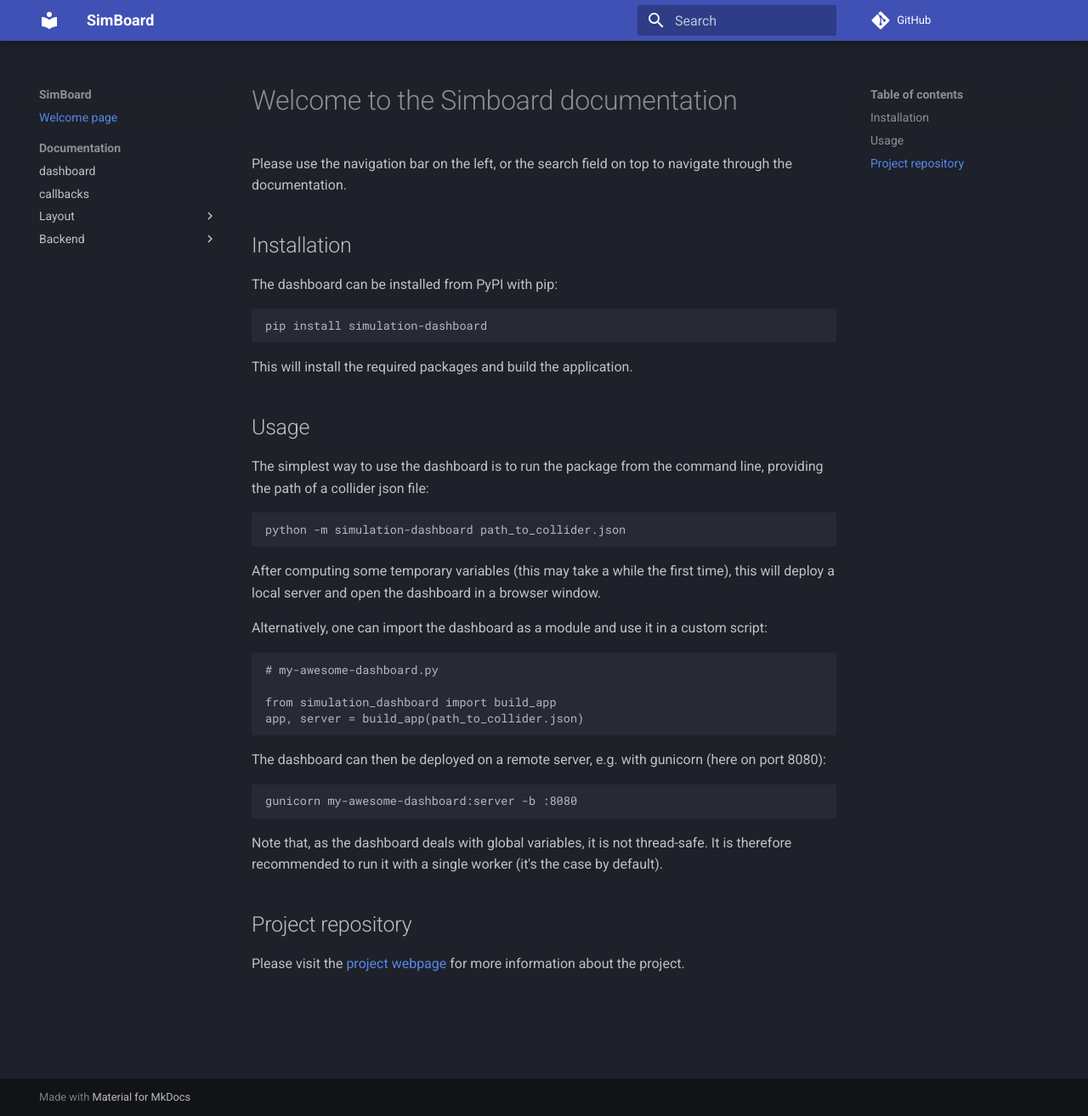
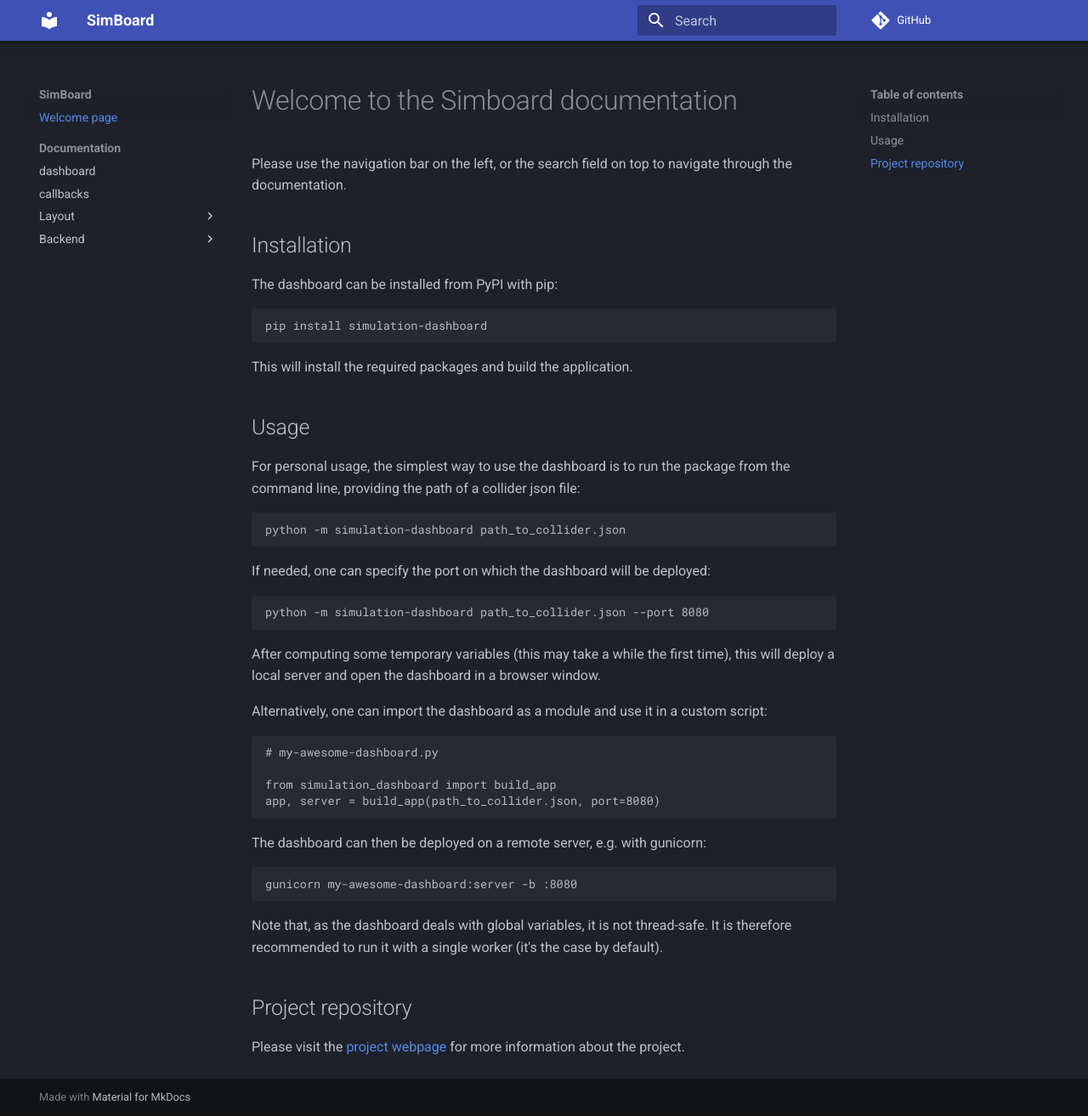
Before and after one commit to ColasDroin/collider-dashboard, an MkDocs documentation site: the page built from docs/index.md, in a window 1280 px wide and 1313 px high. Shown: the whole window at 85% size. Built offline with MkDocs 1.6.1 and Material for MkDocs 9.7.7, drawn with Linux system fonts in a browser that asks for light colours; comment, search, counter and statistics services are not loaded.

````diff
--- a/docs/index.md
+++ b/docs/index.md
@@ -15,10 +15,16 @@
 
 ## Usage
 
-The simplest way to use the dashboard is to run the package from the command line, providing the path of a collider json file:
+For personal usage, the simplest way to use the dashboard is to run the package from the command line, providing the path of a collider json file:
 
 ```bash
 python -m simulation-dashboard path_to_collider.json
+```
+
+If needed, one can specify the port on which the dashboard will be deployed:
+
+```bash
+python -m simulation-dashboard path_to_collider.json --port 8080
 ```
 
 After computing some temporary variables (this may take a while the first time), this will deploy a local server and open the dashboard in a browser window.
@@ -29,10 +35,10 @@
 # my-awesome-dashboard.py
 
 from simulation_dashboard import build_app
-app, server = build_app(path_to_collider.json)
+app, server = build_app(path_to_collider.json, port=8080)
 ```
 
-The dashboard can then be deployed on a remote server, e.g. with gunicorn (here on port 8080):
+The dashboard can then be deployed on a remote server, e.g. with gunicorn:
 
 ```bash
 gunicorn my-awesome-dashboard:server -b :8080
@@ -40,6 +46,7 @@
 
 Note that, as the dashboard deals with global variables, it is not thread-safe. It is therefore recommended to run it with a single worker (it's the case by default).
 
+
 ## Project repository
 
 Please visit the [project webpage](https://github.com/ColasDroin/simulation-dashboard) for more information about the project.
--- a/pyproject.toml
+++ b/pyproject.toml
@@ -21,6 +21,7 @@
 dash-mantine-components = "^0.12.1"
 seaborn = "^0.13.0"
 dash-iconify = "^0.1.2"
+argparse = "^1.4.0"
 
 
 [tool.poetry.group.dev.dependencies]
````
Also changed, not shown: README.md (+9 -3 lines), 2 other files.
